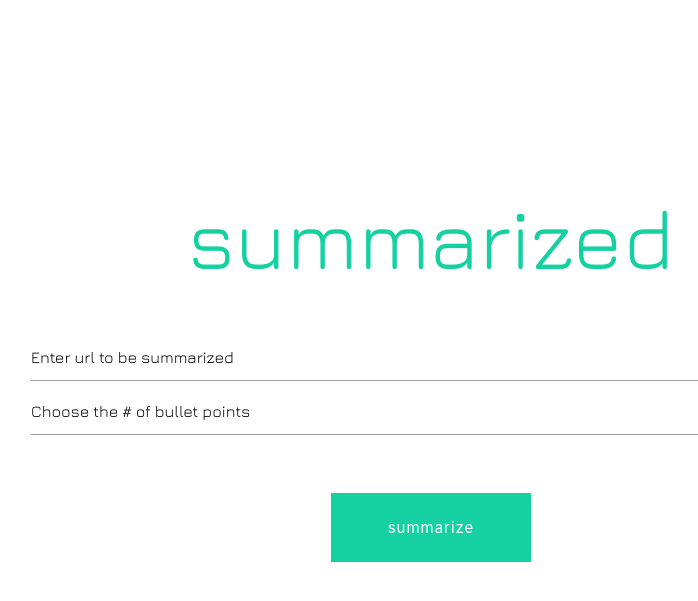
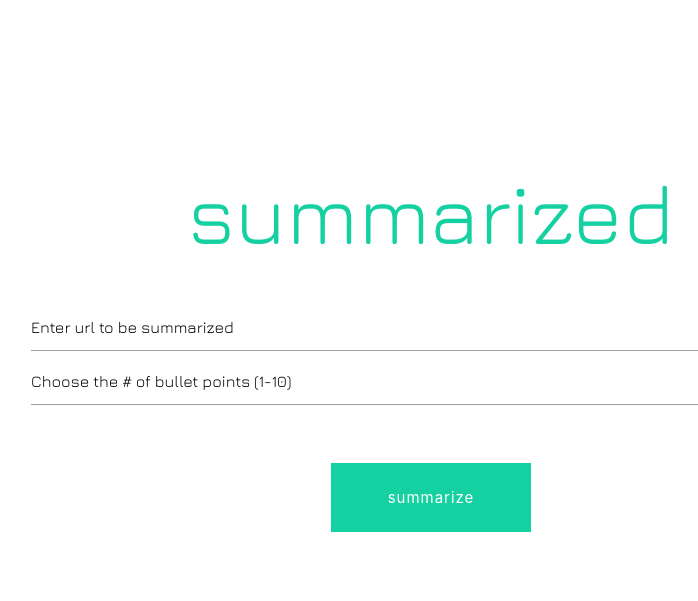
Before and after one commit to sppitts47794/summarized, a Flask app: page / in a window 1280 px wide. Shown: the top 601 px of the page, without its empty margins (209-907 px from the left). Run offline with Flask 2, Linux system fonts and the light colour scheme.

Commit message:
Template updates

```diff
--- a/static/css/main.css
+++ b/static/css/main.css
@@ -7,7 +7,7 @@ body{
 }
 .index-container{
   text-align: center;
-  padding-top: 150px;
+  padding-top: 125px;
   font-family: 'Jura';
 }
 #logo-text{
@@ -15,7 +15,7 @@ body{
   font-size: 84px;
 }
 .form{
-  padding-top: 25px;
+  padding-top: 20px;
 }
 #urlfield{
   width: 800px;
--- a/templates/index.html
+++ b/templates/index.html
@@ -13,7 +13,7 @@
       <form class="form" method="POST" action="/summarized" name="inputform" onsubmit="return formValidation()">
         <input id="urlfield" name="url-field" autocomplete="off" type="url" placeholder="Enter url to be summarized">
           <br>
-        <input id="numfield" type="number" name="quantity" min="1" max="10" placeholder="Choose the # of bullet points">
+        <input id="numfield" type="number" name="quantity" min="1" max="10" placeholder="Choose the # of bullet points (1-10)">
         <div class="button-container">
           <input id="btn-summarize" type="submit" value="summarize"></input>
         </div>
```
